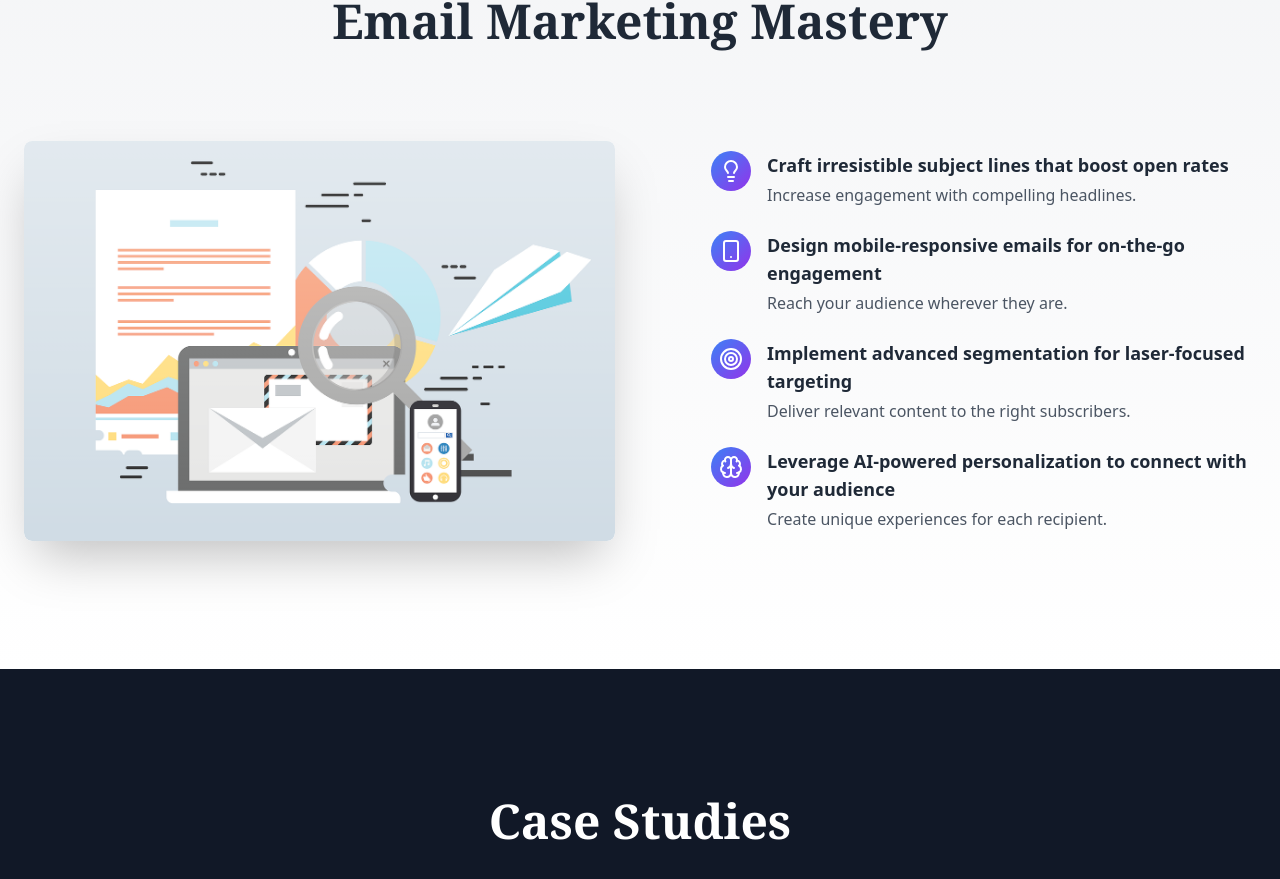
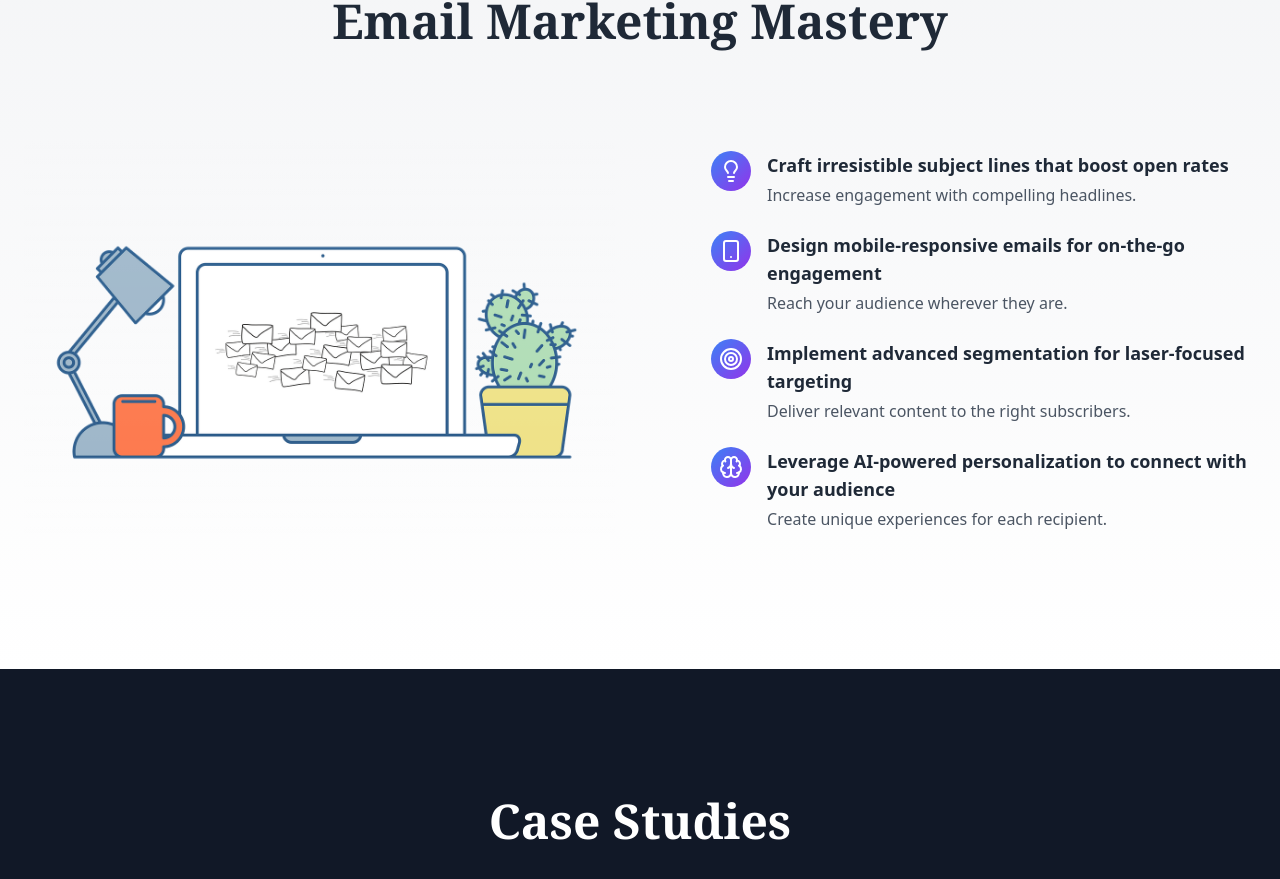
Before and after one commit to Ankurrawat-12/BlinkReach, a Next.js app: page / in a window 1280 px wide. Shown: the part 2231-3110 px from the top of the page. Built offline with nearby package versions, Linux system fonts and the light colour scheme.

Commit message:
changed strategies image

```diff
--- a/components/Strategies.tsx
+++ b/components/Strategies.tsx
@@ -20,18 +20,17 @@ const Strategies: React.FC<StrategiesProps> = ({ isVisible }) => {
         <h2 className="text-4xl md:text-5xl font-bold text-center mb-16 md:mb-24 font-serif">Email Marketing Mastery</h2>
         <div className="flex flex-col md:flex-row items-center justify-between md:space-x-12">
           <div className={`md:w-1/2 mb-8 md:mb-0 relative transition-all duration-1000 transform ${isVisible ? 'opacity-100 translate-y-0' : 'opacity-0 translate-y-10'}`}>
-            <div className="relative w-full h-[400px] rounded-lg overflow-hidden shadow-2xl">
-              <div className="absolute inset-0  z-10" />
+            <div className="relative w-full h-[400px] rounded-lg overflow-hidden">
+              <div className="absolute inset-0 bg-gradient-to-b from-white/10 to-transparent mix-blend-overlay z-10" />
               <Image
-                src="/strategies.png?height=400&width=600"
+                src="/strategies.png"
                 alt="Email Marketing Strategies"
                 layout="fill"
-                objectFit="cover"
-                className="rounded-lg transition-all duration-500"
+                objectFit="contain"
+                className="transition-all duration-500"
                 draggable="false"
                 priority
               />
-              <div className="absolute inset-0 bg-gradient-to-b from-white/40 to-transparent mix-blend-overlay" />
             </div>
           </div>
           <div className="md:w-1/2 md:pl-12">
```
Also changed, not shown: public/strategies.png.
